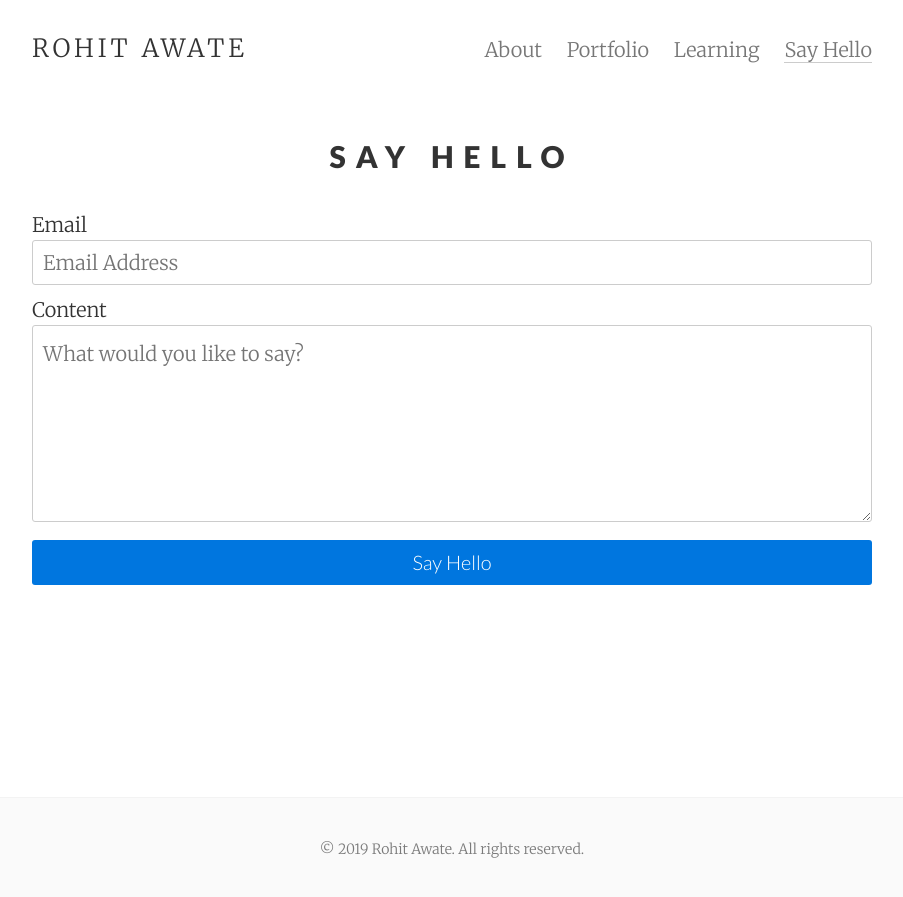
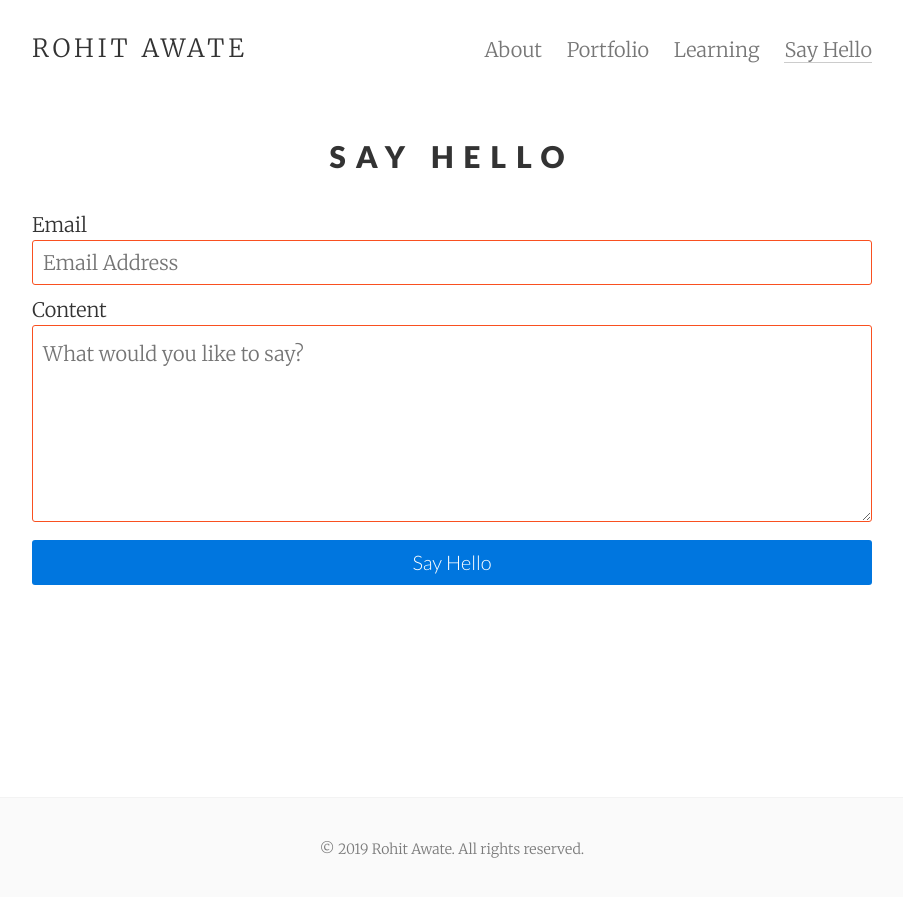
Before and after one commit to RohitAwate/rohitawate.github.io, a Jekyll site: the page built from contact.html, in a window 1280 px wide. Shown: the top 897 px of the page, without its empty margins (188-1091 px from the left). Built offline with Jekyll 4.4.1, drawn with Linux system fonts in a browser that asks for light colours.

Commit message:
Make contact fields required for submission

```diff
--- a/contact.html
+++ b/contact.html
@@ -10,12 +10,12 @@ tags: contact
     <form class="form-stacked">
       <label>
         Email
-        <input type="text" name="email" class="field-light" placeholder="{{ site.text.contact.email | default: "Email Address" }}">
+        <input type="text" name="email" class="field-light" placeholder="{{ site.text.contact.email | default: "Email Address" }}" required>
       </label>
 
       <label>
         Content
-        <textarea type="text" name="content" class="field-light" rows="5" placeholder="{{ site.text.contact.content | default: "What would you like to say?" }}" style="resize: vertical"></textarea>
+        <textarea type="text" name="content" class="field-light" rows="5" placeholder="{{ site.text.contact.content | default: "What would you like to say?" }}" style="resize: vertical" required></textarea>
       </label>
 
       <input type="text" name="_gotcha" style="display:none" />
@@ -26,11 +26,11 @@ tags: contact
     <form action="https://formspree.io/{{ site.email }}" method="POST" class="form-stacked">
       <label>
         Email
-        <input type="text" name="email" class="field-light" placeholder="{{ site.text.contact.email | default: "Email Address" }}">
+        <input type="text" name="email" class="field-light" placeholder="{{ site.text.contact.email | default: "Email Address" }}" required>
       </label>
       <label>
         Content
-        <textarea type="text" name="content" class="field-light" rows="5" placeholder="{{ site.text.contact.content | default: "What would you like to say?" }}" style="resize: vertical"></textarea>
+        <textarea type="text" name="content" class="field-light" rows="5" placeholder="{{ site.text.contact.content | default: "What would you like to say?" }}" style="resize: vertical" required></textarea>
       </label>
 
       <input type="hidden" name="_next" value="{{ site.baseurl }}/thanks/" />
```
